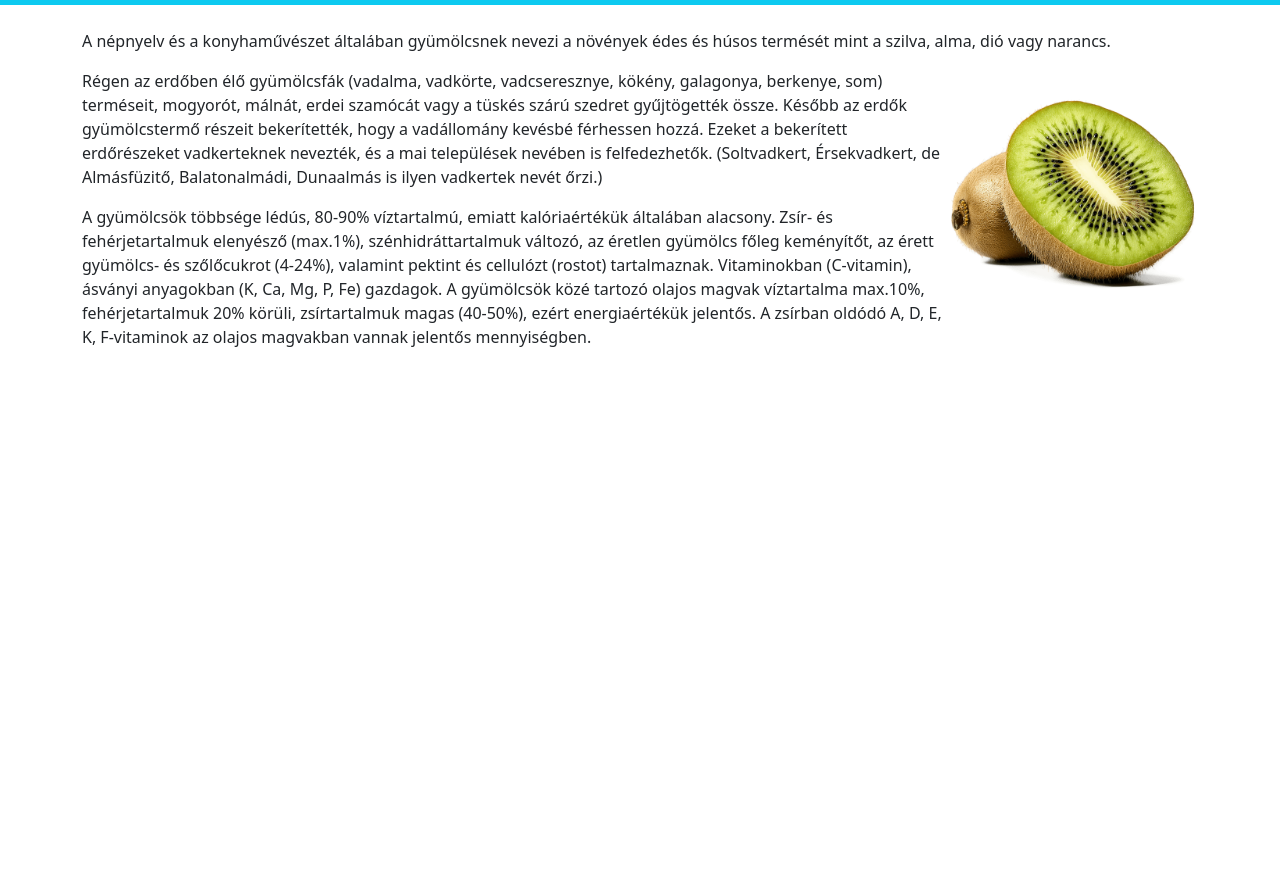
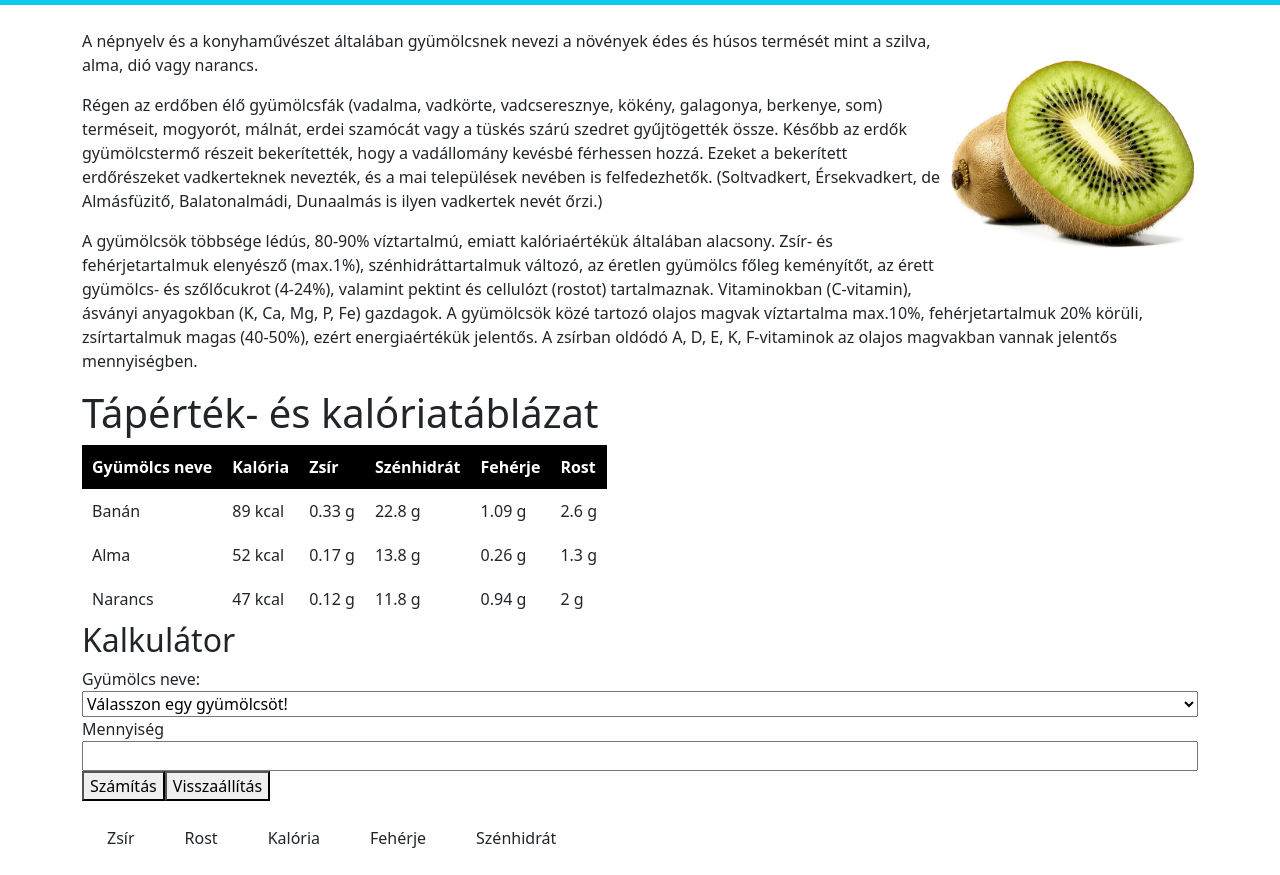
Before and after one commit to SimonBoldi12/SJW2025_Simon_Boldizsar, a plain HTML site: page index.html in a window 1280 px wide. Shown: the part 651-1526 px from the top of the page. Before the commit the page ends 1016 px from the top, so only its background shows below. Drawn offline with nearby package versions, Linux system fonts and the light colour scheme.

Commit message:
kalkulator, tablazat

```diff
--- a/index.html
+++ b/index.html
@@ -36,14 +36,73 @@
           </nav>
     </nav>
     <main class="container mt-4">
+        <img src="./img/kiwi.png" alt="kiwi" class="kiwi_kep">
         <p>A népnyelv és a konyhaművészet általában gyümölcsnek nevezi a növények édes és húsos termését mint a szilva, alma, dió vagy narancs.
         </p>
-        <img src="./img/kiwi.png" alt="kiwi" class="kiwi_kep">
+
         <p>Régen az erdőben élő gyümölcsfák (vadalma, vadkörte, vadcseresznye, kökény, galagonya, berkenye, som) terméseit, mogyorót, málnát, erdei szamócát vagy a tüskés szárú szedret gyűjtögették össze. Később az erdők gyümölcstermő részeit bekerítették, hogy a vadállomány kevésbé férhessen hozzá. Ezeket a bekerített erdőrészeket vadkerteknek nevezték, és a mai települések nevében is felfedezhetők. (Soltvadkert, Érsekvadkert, de Almásfüzitő, Balatonalmádi, Dunaalmás is ilyen vadkertek nevét őrzi.)
         </p>
         <p>A gyümölcsök többsége lédús, 80-90% víztartalmú, emiatt kalóriaértékük általában alacsony. Zsír- és fehérjetartalmuk elenyésző (max.1%), szénhidráttartalmuk változó, az éretlen gyümölcs főleg keményítőt, az érett gyümölcs- és szőlőcukrot (4-24%), valamint pektint és cellulózt (rostot) tartalmaznak. Vitaminokban (C-vitamin), ásványi anyagokban (K, Ca, Mg, P, Fe) gazdagok. A gyümölcsök közé tartozó olajos magvak víztartalma max.10%, fehérjetartalmuk 20% körüli, zsírtartalmuk magas (40-50%), ezért energiaértékük jelentős. A zsírban oldódó A, D, E, K, F-vitaminok az olajos magvakban vannak jelentős mennyiségben.
         </p>
+        <h1>Tápérték- és kalóriatáblázat</h1>
+        <table class="tablazat">
+            <tr>
+                <th>Gyümölcs neve</th>
+                <th>Kalória</th>
+                <th>Zsír</th>
+                <th>Szénhidrát</th>
+                <th>Fehérje</th>
+                <th>Rost</th>
+            </tr>
+            <tr>
+                <td>Banán</td>
+                <td>89 kcal</td>
+                <td>0.33 g</td>
+                <td>22.8 g</td>
+                <td>1.09 g</td>
+                <td>2.6 g</td>
+            </tr>
+            <tr>
+                <td>Alma</td>
+                <td>52 kcal</td>
+                <td>0.17 g</td>
+                <td>13.8 g</td>
+                <td>0.26 g</td>
+                <td>1.3 g</td>
+            </tr>
+            <tr>
+                <td>Narancs</td>
+                <td>47 kcal</td>
+                <td>0.12 g</td>
+                <td>11.8 g</td>
+                <td>0.94 g</td>
+                <td>2 g</td>
+            </tr>
+        </table>
 
+        <h2>Kalkulátor</h2>
+        <div class="elemek">
+            <label for="">Gyümölcs neve:</label>
+        <select name="" id="gyumolcsok">
+            <option value="">Válasszon egy gyümölcsöt!</option>
+            <option value="banan">Banán</option>
+            <option value="alma">Alma</option>
+            <option value="narancs">Narancs</option>
+        </select>
+        <label for="">Mennyiség</label>
+        <input type="number" id="szam">
+        </div>
+        <div class="gombok">
+            <button id="szamit">Számítás</button>
+            <button id="vissza">Visszaállítás</button>
+        </div>
+        <div class="adatok">
+            <p>Zsír <br> <span id="zsir"></span></p>
+            <p>Rost <br> <span id="rost"></span></p>
+            <p>Kalória <br> <span id="kal"></span></p>
+            <p>Fehérje <br> <span id="feh"></span></p>
+            <p>Szénhidrát <br> <span id="szen"></span></p>
+        </div>
     </main>
 
 
--- a/js/script.js
+++ b/js/script.js
@@ -0,0 +1,18 @@
+import { data } from "./data";
+
+let gyumolcs = document.getElementById("gyumolcsok")
+let vissza = document.getElementById("vissza")
+let btn = document.getElementById("szamit")
+
+btn.addEventListener("click", () => {
+    if(gyumolcs.value == "banan"){
+        document.getElementById("zsir").innerHTML = fruits[0].fat
+        document.getElementById("rost").innerHTML = fruits[0].fiber
+        document.getElementById("kal").innerHTML = fruits[0].calory
+        document.getElementById("feh").innerHTML = fruits[0].protein
+        document.getElementById("szen").innerHTML = fruits[0].carbohydrate
+    }
+    vissza.addEventListener("click",() => {
+        document.getElementById("szam").value.innerHTML = ""
+    })
+})
--- a/style/style.css
+++ b/style/style.css
@@ -45,3 +45,33 @@ header h1{
         display: none;
     }
 }
+
+.gombok{
+    display: flex;
+    flex-direction: row;
+}
+
+.elemek{
+    display: flex;
+    flex-direction: column;
+}
+
+.adatok{
+    display: flex;
+    flex-direction: row;
+}
+
+.adatok p{
+    margin: 25px;
+}
+
+table th{
+    padding: 10px;
+    background-color: black;
+    color: white;
+}
+
+table td{
+    padding: 10px;
+
+}
```
